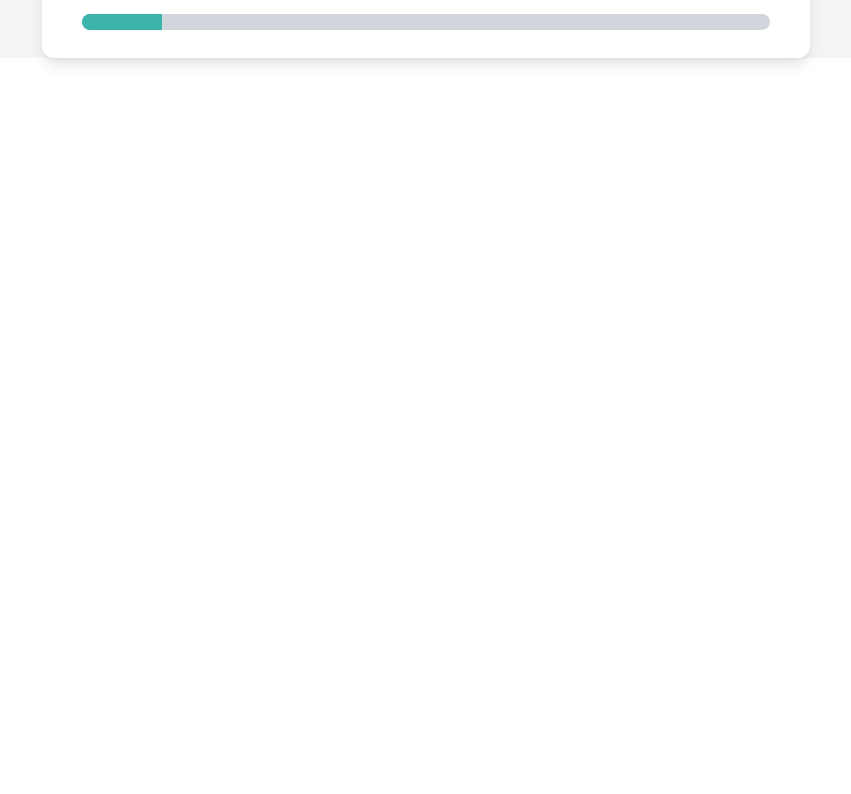
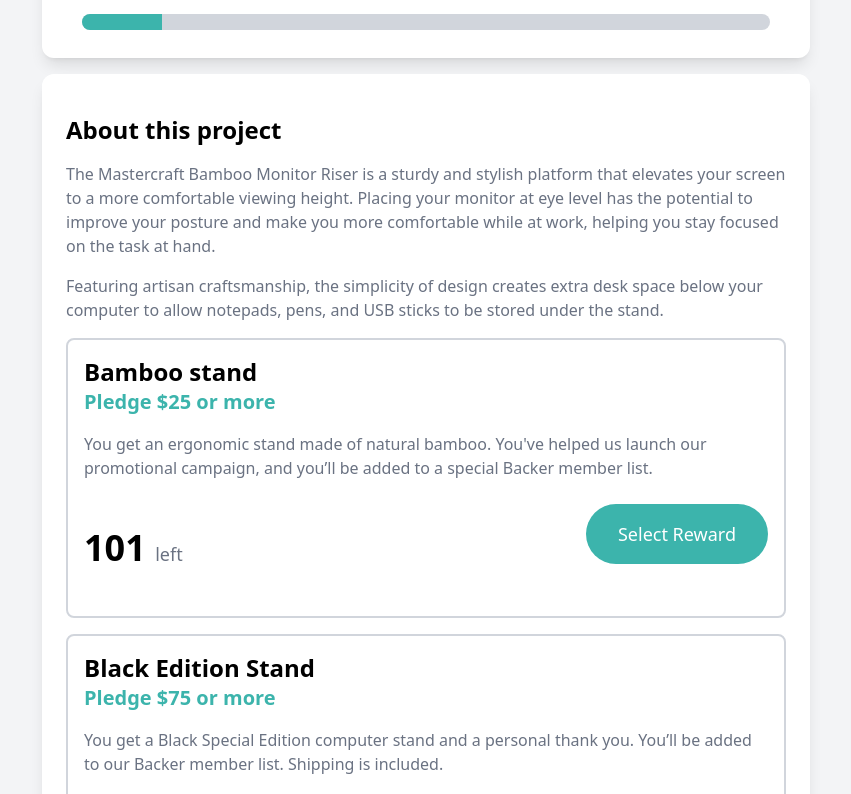
Before and after one commit to Shadrack04/react-crowdfunding-product, a React (Vite) app: page / in a window 1280 px wide. Shown: the part 566-1360 px from the top of the page, without its empty margins (214-1065 px from the left). Before the commit the page ends 800 px from the top, so only its background shows below. Built offline with nearby package versions, Linux system fonts and the light colour scheme.

Commit message:
Create and style the about section

```diff
--- /dev/null
+++ b/src/components/About.jsx
@@ -0,0 +1,32 @@
+import React from "react";
+import Card from "./Card";
+import Plans from "./Plans";
+
+function About() {
+  return (
+    <div>
+      <Card>
+        <div className="px-6 py-8">
+          <h1 className="text-2xl font-bold my-2">About this project</h1>
+          <article>
+            <p className="text-gray-500 text-md my-4">
+              The Mastercraft Bamboo Monitor Riser is a sturdy and stylish
+              platform that elevates your screen to a more comfortable viewing
+              height. Placing your monitor at eye level has the potential to
+              improve your posture and make you more comfortable while at work,
+              helping you stay focused on the task at hand.
+            </p>
+            <p className="text-gray-500 text-md my-4">
+              Featuring artisan craftsmanship, the simplicity of design creates
+              extra desk space below your computer to allow notepads, pens, and
+              USB sticks to be stored under the stand.
+            </p>
+          </article>
+          <Plans />
+        </div>
+      </Card>
+    </div>
+  );
+}
+
+export default About;
--- a/src/components/Main.jsx
+++ b/src/components/Main.jsx
@@ -3,6 +3,7 @@
 import bookmark from "/images/icon-bookmark.svg";
 import Card from "./Card";
 import Progress from "./Progress";
+import About from "./About";
 
 function Main() {
   return (
@@ -41,6 +42,7 @@
       <Card>
         <Progress />
       </Card>
+      <About />
     </main>
   );
 }
--- /dev/null
+++ b/src/components/Plans.jsx
@@ -0,0 +1,66 @@
+import React from "react";
+import Button from "./Button";
+
+const plansArray = [
+  {
+    plan: "Bamboo stand",
+    amount: 25,
+    text: "You get an ergonomic stand made of natural bamboo. You've helped us launch our promotional campaign, and you’ll be added to a special Backer member list.",
+    quantity: 101,
+  },
+  {
+    plan: "Black Edition Stand",
+    amount: 75,
+    text: "You get a Black Special Edition computer stand and a personal thank you. You’ll be added to our Backer member list. Shipping is included.",
+    quantity: 64,
+  },
+  {
+    plan: "Mahogany Special Edition",
+    amount: 200,
+    text: "You get two Special Edition Mahogany stands, a Backer T-Shirt, and a personal thank you. You’ll be added to our Backer member list. Shipping is included.",
+    quantity: 0,
+  },
+];
+
+function Plans() {
+  return (
+    <div className=" flex flex-col gap-4">
+      {plansArray.map((plan) => (
+        <Plan
+          key={plan.plan}
+          plan={plan.plan}
+          amount={plan.amount}
+          text={plan.text}
+          quantity={plan.quantity}
+        />
+      ))}
+    </div>
+  );
+}
+
+function Plan({ plan, amount, text, quantity }) {
+  return (
+    <>
+      <div className=" border-2 border-gray-300 rounded-lg p-4">
+        <h2 className="text-2xl font-bold">{plan}</h2>
+        <p className=" text-xl mb-3 text-[hsl(176_50%_47%)] font-bold">
+          Pledge ${amount} or more
+        </p>
+        <article className=" text-gray-500 text-md my-4">
+          <p>{text}</p>
+        </article>
+        <div className=" flex flex-col md:flex-row md:justify-between">
+          <p className="text-gray-500 text-lg my-8">
+            <span className=" text-4xl text-black font-bold">{quantity} </span>
+            <span className="">left</span>
+          </p>
+          <div className=" my-2">
+            <Button>Select Reward</Button>
+          </div>
+        </div>
+      </div>
+    </>
+  );
+}
+
+export default Plans;
```
